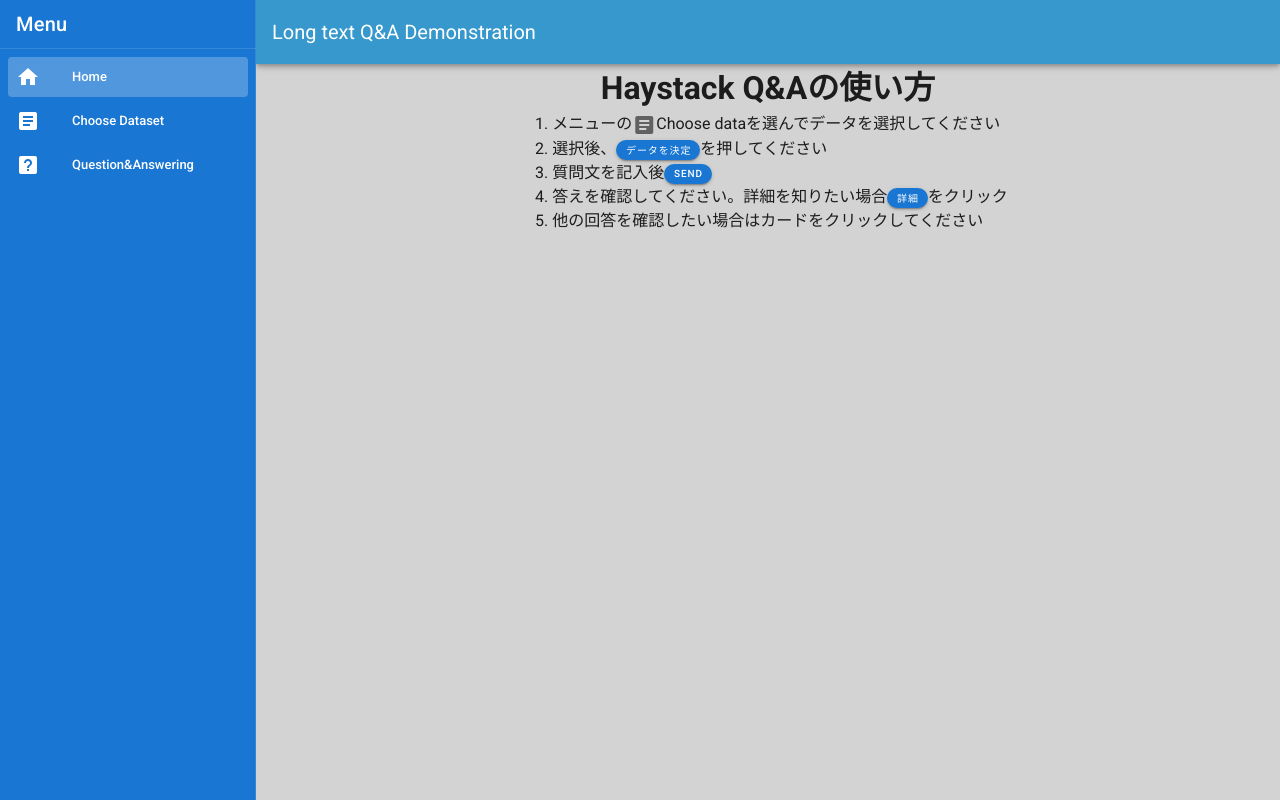
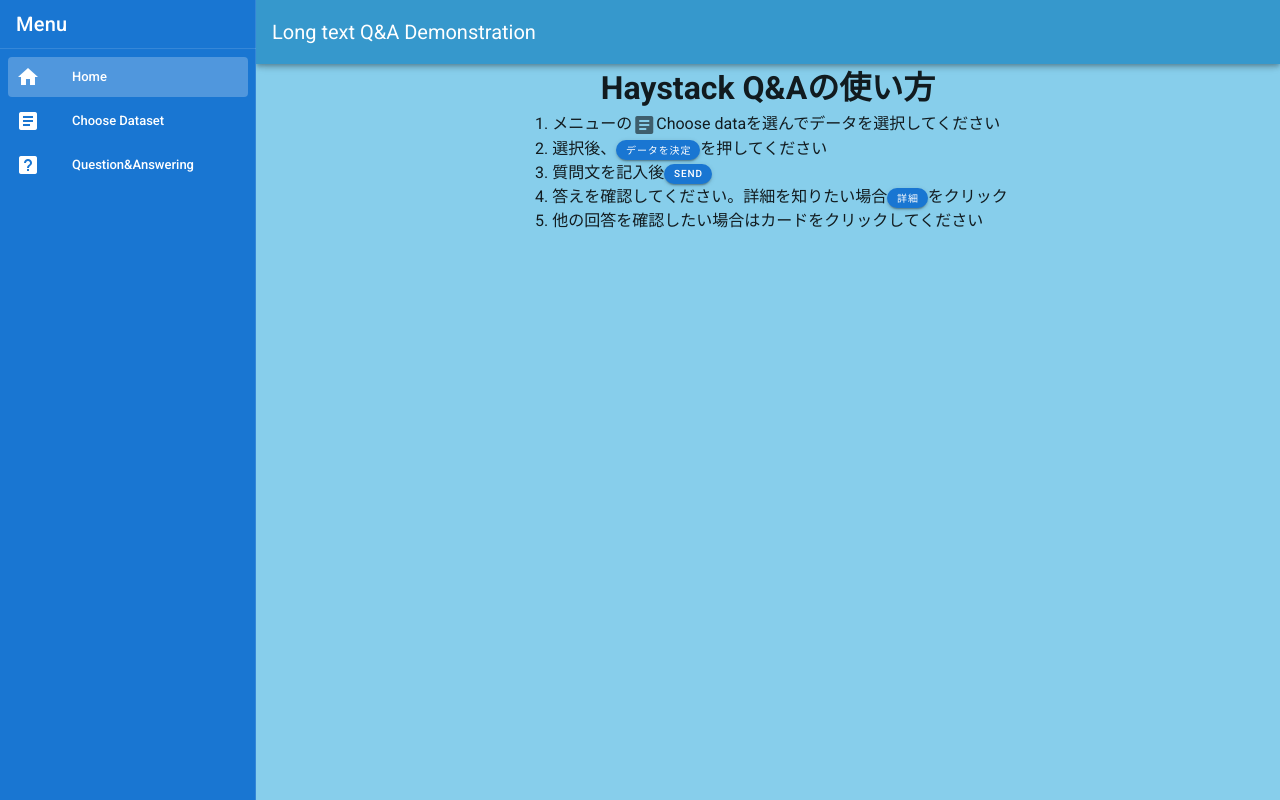
Before and after one commit to kitjp-intern/haystack_front, a Vue app: page / in a window 1280 px wide. Built offline with nearby package versions, Linux system fonts and the light colour scheme.

Commit message:
add coment

```diff
--- a/src/App.vue
+++ b/src/App.vue
@@ -74,6 +74,6 @@
 </script>
 <style scoped>
   #app{
-    background-color:lightgray
+    background-color:skyblue;
   }
 </style>
--- a/src/views/Choose.vue
+++ b/src/views/Choose.vue
@@ -1,3 +1,4 @@
+<!-- view Choose data -->
 <template>
   <v-container id="choose">
     <DatasetChoose :dataset="dataset"/>
--- a/src/views/Home.vue
+++ b/src/views/Home.vue
@@ -1,3 +1,4 @@
+<!-- Home data -->
 <template>
   <v-container >
     <v-row justify="center">
--- a/src/views/QA.vue
+++ b/src/views/QA.vue
@@ -1,7 +1,8 @@
+<!-- Q&A  -->
 <template>
 <v-container id="qa">
   <DatasetChoose :dataset="dataset"/>
-  <v-card class="pa-sm-3 pa-md-7">
+  <v-card class="pa-sm-3 pa-md-7" max-width="100%" >
     <v-card-title>Q&A</v-card-title>
     <h1 class="answer">Question</h1>
     <v-form ref="form" lazy-validation @submit.prevent>
```
Also changed, not shown: src/assets/logo.png (deleted), src/assets/logo.svg (deleted).
